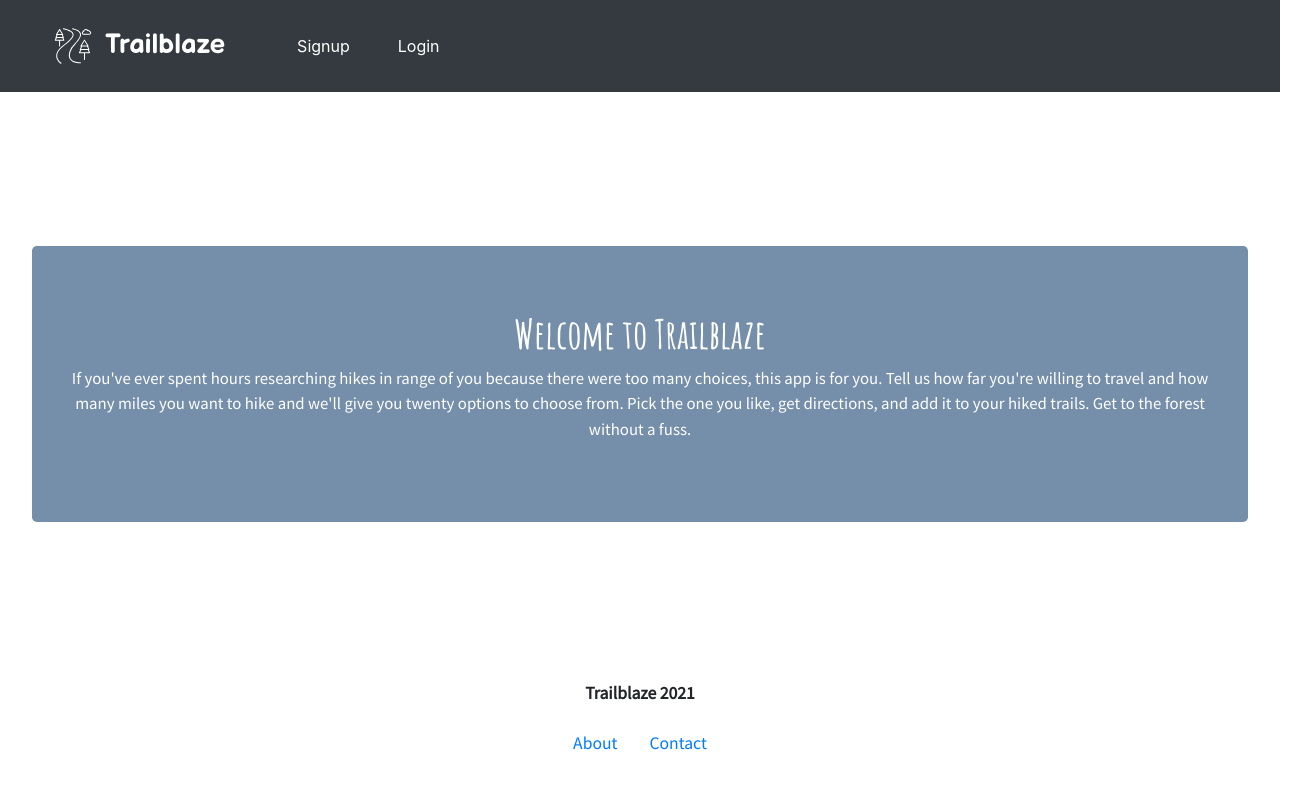
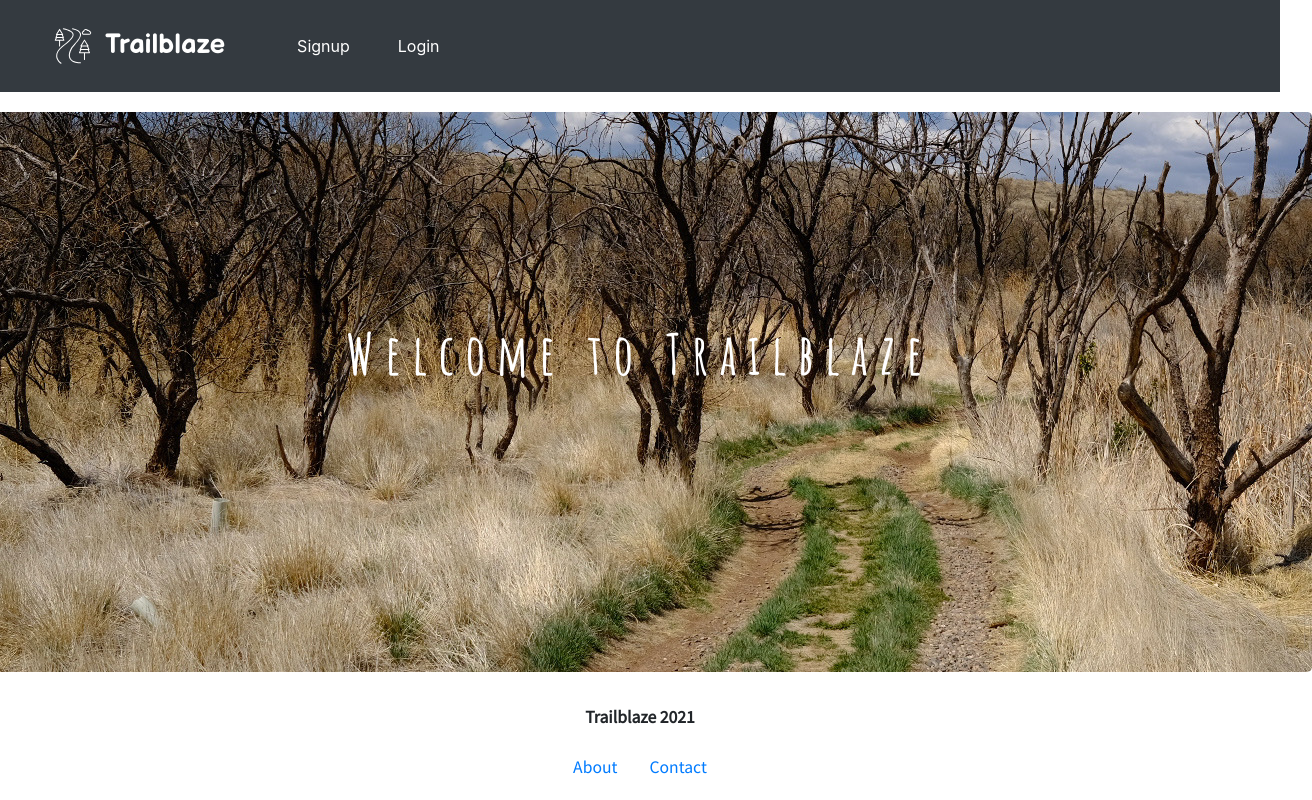
Before and after one commit to smitham50/trailblaze-frontend, a React (Create React App) app: page /#/ in a window 1280 px wide. Shown: the whole page, 1312 px wide, since content can reach past the window. Built offline with nearby package versions, Linux system fonts and the light colour scheme.

Commit message:
change landing styling

```diff
--- a/src/App.js
+++ b/src/App.js
@@ -40,8 +40,8 @@ const RouterWrapper = styled.div`
 
 const AppBody = styled.div`
   background-color: #ffffff21;
-  margin-top: 15vh;
-  padding: 4vh;
+  margin-top: 14vh;
+
   min-height: 70vh;
   display: flex;
   flex-direction: column;
--- a/src/Components/Landing.js
+++ b/src/Components/Landing.js
@@ -2,32 +2,29 @@ import React from 'react';
 import { Jumbotron } from 'react-bootstrap';
 import styled from 'styled-components';
 
-const Header = styled.h1`
-    font-family: Amatic SC, cursive;
-`;
-
-const Paragraph = styled.p`
-    font-size: .7em;
-    font-family: Source Sans Pro, sans-serif;
-`;
-
 const JumbotronMod = styled(Jumbotron)`
     background-color: #758ea9;
     color: white;
+    background-image: url(${process.env.PUBLIC_URL + '/trail.jpeg'});
+    background-position-y: -25rem;
+    height: 70vh;
+    padding-top: 13rem;
 `;
 
+const Header = styled.h1`
+    font-family: Amatic SC, cursive;
+    font-size: 3.5rem;
+    width: 100vw;
+    letter-spacing: .7rem;
+`;
 
-const Landing = (props) => {
+const Landing = () => {
     return (
-            <JumbotronMod>
-                <Header>Welcome to Trailblaze</Header>
-                <Paragraph>
-                    If you've ever spent hours researching hikes in range of you because there were too many choices, this app is for you.
-                    Tell us how far you're willing to travel and how many miles you want to hike and we'll give you twenty options
-                    to choose from. Pick the one you like, get directions, and add it to your hiked trails.
-                    Get to the forest without a fuss.
-                </Paragraph>
-            </JumbotronMod>
+        <JumbotronMod>
+            <Header>
+                Welcome to Trailblaze
+            </Header>
+        </JumbotronMod>
     )
 }
 
```
Also changed, not shown: public/trail.jpeg (added), 1 other file (tests, documents, lock files or other folders).
